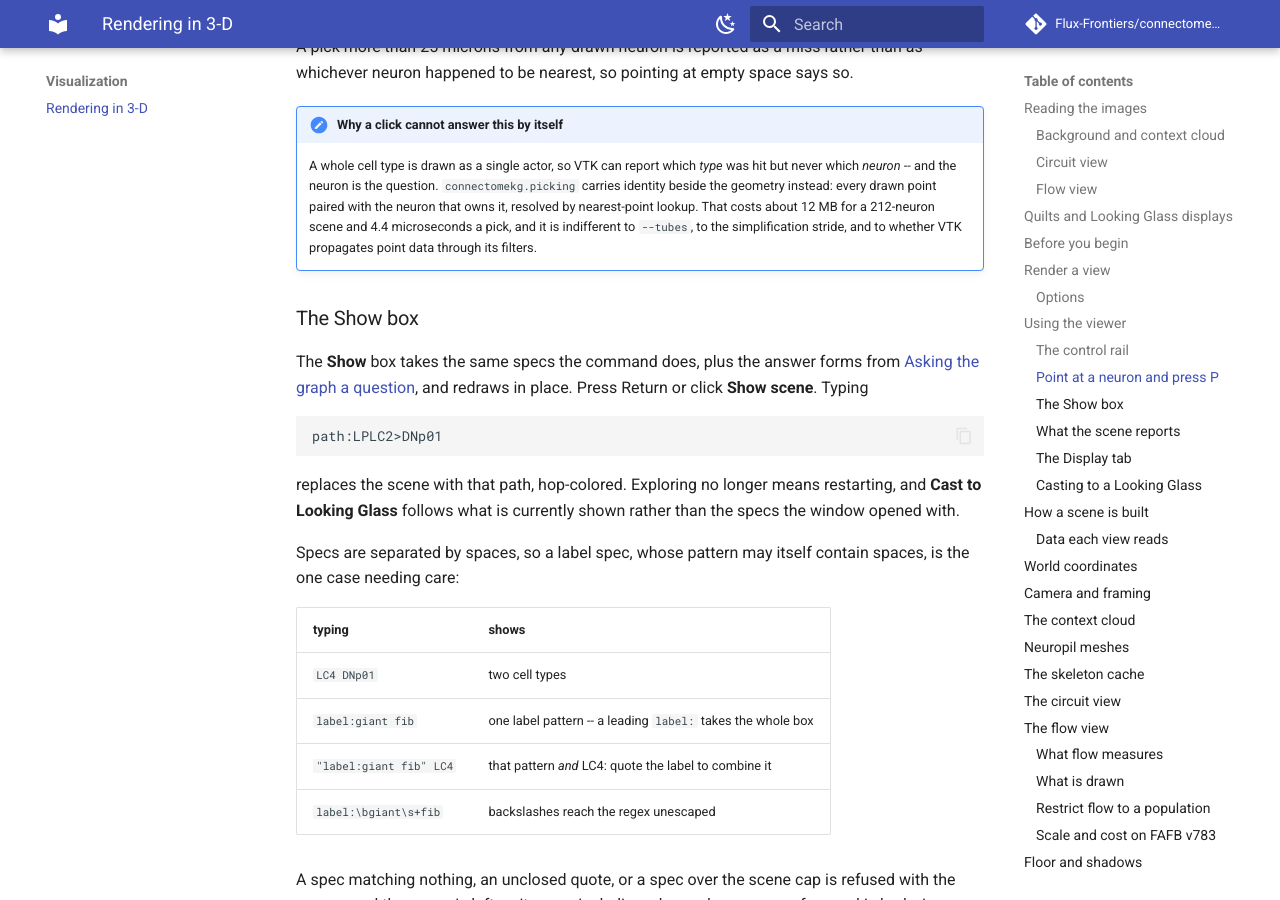
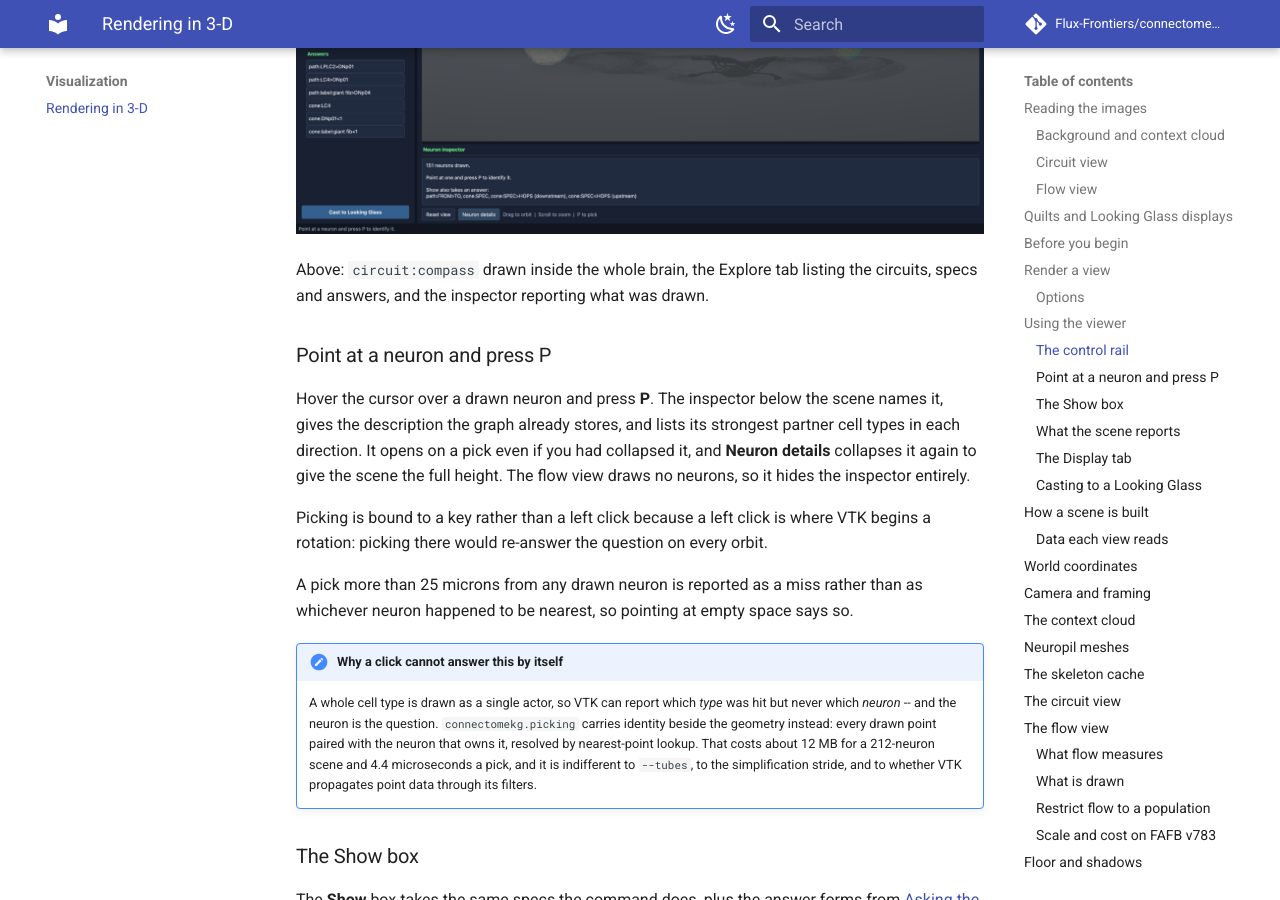
Before and after one commit to Flux-Frontiers/connectome_kg, an MkDocs documentation site: the page built from docs/rendering.md, in a window 1280 px wide and 900 px high, scrolled down 9622 px. Built offline with MkDocs 1.6.1 and Material for MkDocs 9.7.7, drawn with Linux system fonts in a browser that asks for light colours; comment, search, counter and statistics services are not loaded.

Commit message:
docs: show the viewer workspace and its Display tab
The viewer section described a layout nobody could see. Add two
screenshots of `connkg viz3d` on `circuit:compass`: the workspace with
the Explore tab open, and the Display tab with its overlay toggles and
detail settings.

Both are downscaled to 1400 px wide, which keeps the rail's labels
legible and the files near the size of the other images here -- the
originals were 3.5 MB each, over the 1000 KB `check-added-large-files`
limit. `docs/images/README.md` now says these two are screenshots that
`render_images.py` does not regenerate, and how to retake them.

Co-Authored-By: Claude Opus 5 (1M context) <noreply@anthropic.com>

```diff
--- a/docs/rendering.md
+++ b/docs/rendering.md
@@ -335,6 +335,11 @@ that fills the Show box and draws it, grouped as Circuits, Specs and Answers.
 The grammar can be explored without being retyped, and a button takes the same
 path a typed spec does, refusals included.
 
+![The viewer showing circuit:compass, with the Explore tab open](images/viewer_explore.png)
+
+Above: `circuit:compass` drawn inside the whole brain, the Explore tab listing
+the circuits, specs and answers, and the inspector reporting what was drawn.
+
 ### Point at a neuron and press P
 
 Hover the cursor over a drawn neuron and press **P**. The inspector below the
@@ -417,6 +422,8 @@ cast duration.
 | Skeletons as tubes | draws skeletons as tubes rather than lines |
 | Skeleton stride | detail, where **0** means choose it from the neuron count |
 | Minimum synapses | drops connections below the threshold |
+
+![The Display tab, with the overlay toggles and the detail settings](images/viewer_display.png)
 
 The cloud toggle has three states rather than two. Checked always draws it,
 unchecked never does, and the third -- partially checked -- is **automatic**:
```
Also changed, not shown: docs/images/README.md (+13 -5 lines), docs/images/viewer_display.png (added), docs/images/viewer_explore.png (added).
